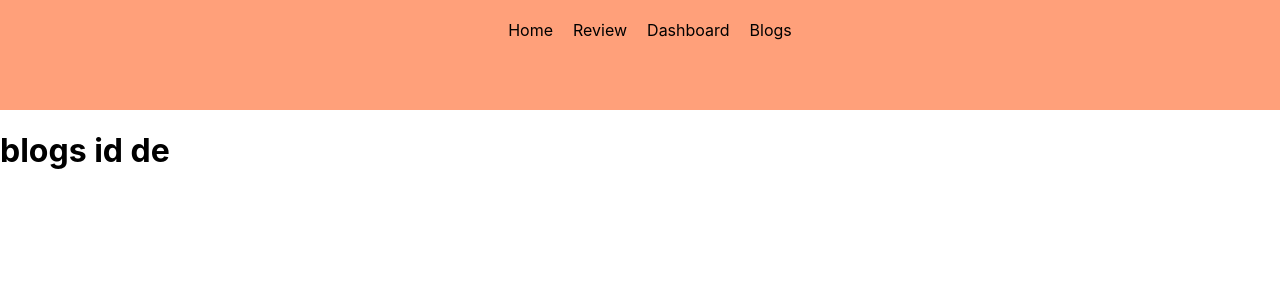
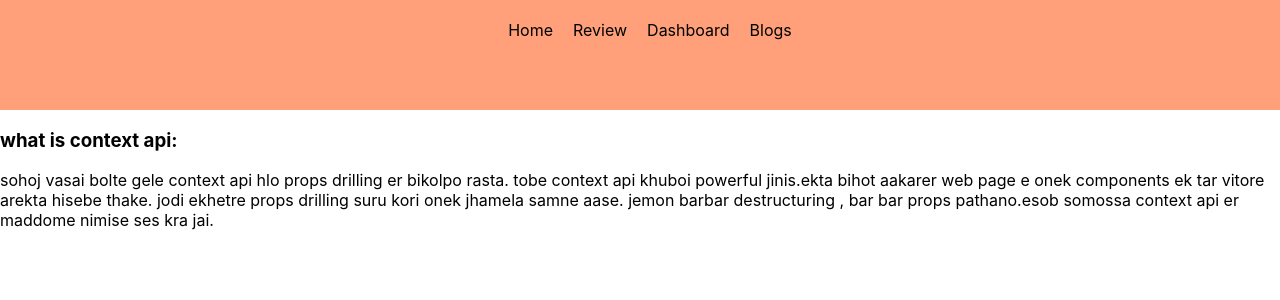
Before and after one commit to MDRAFIULI/assignment_nine_real, a React (Create React App) app: page /blogs in a window 1280 px wide. Shown: the top 300 px of the page. Built offline with nearby package versions, Linux system fonts and the light colour scheme.

Commit message:
answer of questiion 1

```diff
--- a/src/components/Blogs/Blogs.js
+++ b/src/components/Blogs/Blogs.js
@@ -3,7 +3,9 @@ import React from 'react';
 const Blogs = () => {
     return (
         <div>
-            <h1>blogs id de</h1>
+            <h3>what is context api:</h3>
+            <p>sohoj vasai bolte gele context api hlo props drilling er bikolpo rasta. tobe context api khuboi powerful jinis.ekta bihot aakarer web page e onek components ek tar vitore arekta hisebe thake. jodi ekhetre props drilling suru kori onek jhamela samne aase. jemon barbar destructuring , bar bar props pathano.esob somossa context api er maddome nimise ses kra jai. </p>
+
         </div>
     );
 };
```
